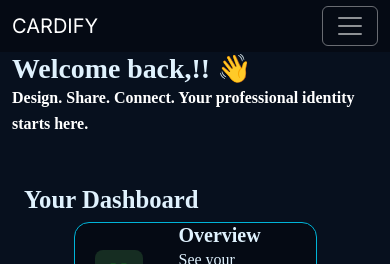
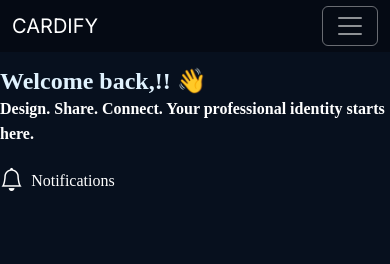
Before and after one commit to bimalrijal56-oss/Cardify, a React (Vite) app in the folder cardify_frontend/: page /dashboard in a window 390 px wide. Shown: the top 264 px of the page. Built offline with nearby package versions, Linux system fonts and the light colour scheme; no server answers.

Commit message:
fixed totalclicks

```diff
--- a/cardify_frontend/src/Pages/Dashboard.jsx
+++ b/cardify_frontend/src/Pages/Dashboard.jsx
@@ -78,13 +78,16 @@ useEffect(()=>{
   return (
     <>
       <div className="dash-page">
-      <div className="row">
-            <div className="col-md-12 d-flex justify-content-between  align-items-center">
+<div className="row g-0 mx-0">
+  <div className="col-12 px-0 dash-header d-flex justify-content-between align-items-center">
           <div className="d-flex flex-column fw-bold">
-            <h1 className="">Welcome back,{username}!! 👋</h1>
+            <h1 className="welcome-text">Welcome back,{username}!! 👋</h1>
             <p className="text-white">Design. Share. Connect. Your professional identity starts here.</p>
           </div>
-
+          <div className="notification  d-flex align-items-center">
+            <Link to={'#'}><i className="bi bi-bell fs-3 text-white"></i></Link>
+            <p className="mb-0 ms-2 text-white">Notifications</p>
+          </div>
         </div>
       </div>
 
@@ -142,7 +145,7 @@ useEffect(()=>{
 
               <div className="dash-info-icon clicks p-4">
                 <div style={{fontSize:"30px", color:"white"}}>
-  <BsArrowUpLeft color="#22c55e" size={28} />
+  <BsArrowUpLeft  size={28}  className="right-arrow"/>
 </div>
               </div>
               <div className="px-4 dash-info-text">
--- a/cardify_frontend/src/assets/style.css
+++ b/cardify_frontend/src/assets/style.css
@@ -1858,9 +1858,18 @@ align-items:stretch;
   transition: 0.3s ease;
 }
 
-.dash-info-box:hover .dash-info-icon i {
+.dash-info-box:hover .dash-info-icon i  {
   transform: translateY(-5px);
   transition: 0.3s ease;
+}
+
+.right-arrow {
+  color: #22c55e;
+  transition: transform 0.3s ease, color 0.3s ease;
+}
+
+.dash-info-box:hover .right-arrow {
+  transform: translateY(-5px);
 }
 
 .dash-info-icon,
@@ -2125,3 +2134,46 @@ align-items:stretch;
     /* or padding-left: 10px */
   }
 }
+.dash-page {
+  width: 100%;
+  max-width: 100%;
+  overflow-x: hidden;
+}
+
+.dash-header {
+  padding: 20px;
+  width: 100%;
+}
+
+.notification {
+  display: flex;
+  align-items: center;
+  flex-shrink: 0;
+}
+
+@media (max-width: 768px) {
+
+  .dash-header {
+    flex-direction: column;
+    align-items: flex-start !important;
+    gap: 15px;
+  }
+
+  .notification {
+    width: 100%;
+  }
+
+}
+
+
+@media (max-width: 576px) {
+
+  .dash-header {
+    padding: 15px;
+  }
+
+  .dash-header h1 {
+    font-size: 1.5rem;
+  }
+
+}
```
Also changed, not shown: cardify_frontend/src/Pages/Notification.jsx (added, +11 -0 lines), 1 other file (tests, documents, lock files or other folders).
